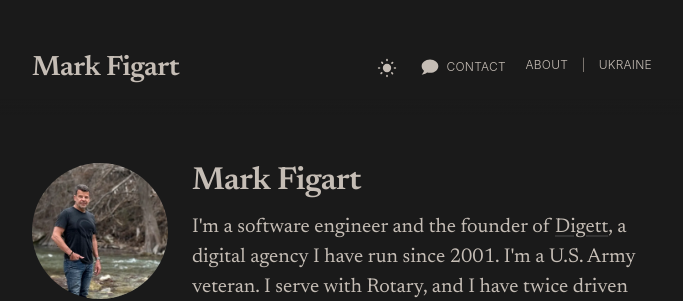
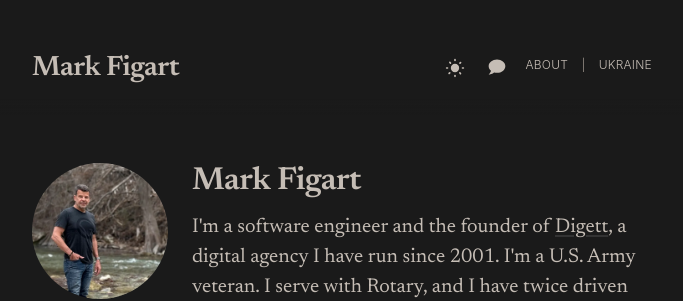
Before and after one commit to figart/60, a Jekyll site: the page built from index.markdown, in a window 1280 px wide. Shown: the top 301 px of the page, without its empty margins (298-981 px from the left). Built offline with Jekyll 4.4.1, drawn with Linux system fonts in a browser that asks for light colours.

Commit message:
Revert Contact label on the header chat icon.
Restore the icon-only contact toggle so header alignment is not disrupted.

Co-authored-by: figart <figart@users.noreply.github.com>

```diff
--- a/_includes/header.html
+++ b/_includes/header.html
@@ -24,10 +24,9 @@
           </svg>
         </button>
         <button class="contact-toggle" id="contact-toggle" aria-label="Contact" title="Contact">
-          <svg viewBox="0 0 24 24" fill="currentColor" aria-hidden="true">
+          <svg viewBox="0 0 24 24" fill="currentColor">
             <path d="M12 3c5.5 0 10 3.58 10 8s-4.5 8-10 8c-1.24 0-2.43-.18-3.53-.5C5.55 21 2 21 2 21c2.33-2.33 2.7-3.9 2.75-4.5C3.05 15.07 2 13.13 2 11c0-4.42 4.5-8 10-8z"/>
           </svg>
-          <span class="contact-toggle__label">Contact</span>
         </button>
         <input type="checkbox" id="nav-trigger" class="nav-trigger" />
         <label for="nav-trigger">
--- a/_sass/minima/_layout.scss
+++ b/_sass/minima/_layout.scss
@@ -982,13 +982,12 @@
   background: none;
   border: none;
   cursor: pointer;
-  padding: 0.25rem 0.35rem;
+  padding: 0.25rem;
   margin: 0 0.875rem;
-  border-radius: 0.25rem;
+  border-radius: 50%;
   display: inline-flex;
   align-items: center;
   justify-content: center;
-  gap: 0.4rem;
   vertical-align: middle;
   transition: opacity 0.2s ease;
   color: var(--text-color);
@@ -1011,14 +1010,6 @@
   svg {
     width: 1.25rem;
     height: 1.25rem;
-  }
-
-  &__label {
-    font-family: -apple-system, BlinkMacSystemFont, "Segoe UI", Roboto, Helvetica, Arial, sans-serif;
-    font-size: 0.75rem;
-    font-weight: 300;
-    text-transform: uppercase;
-    letter-spacing: 0.02em;
   }
 }
 
```
